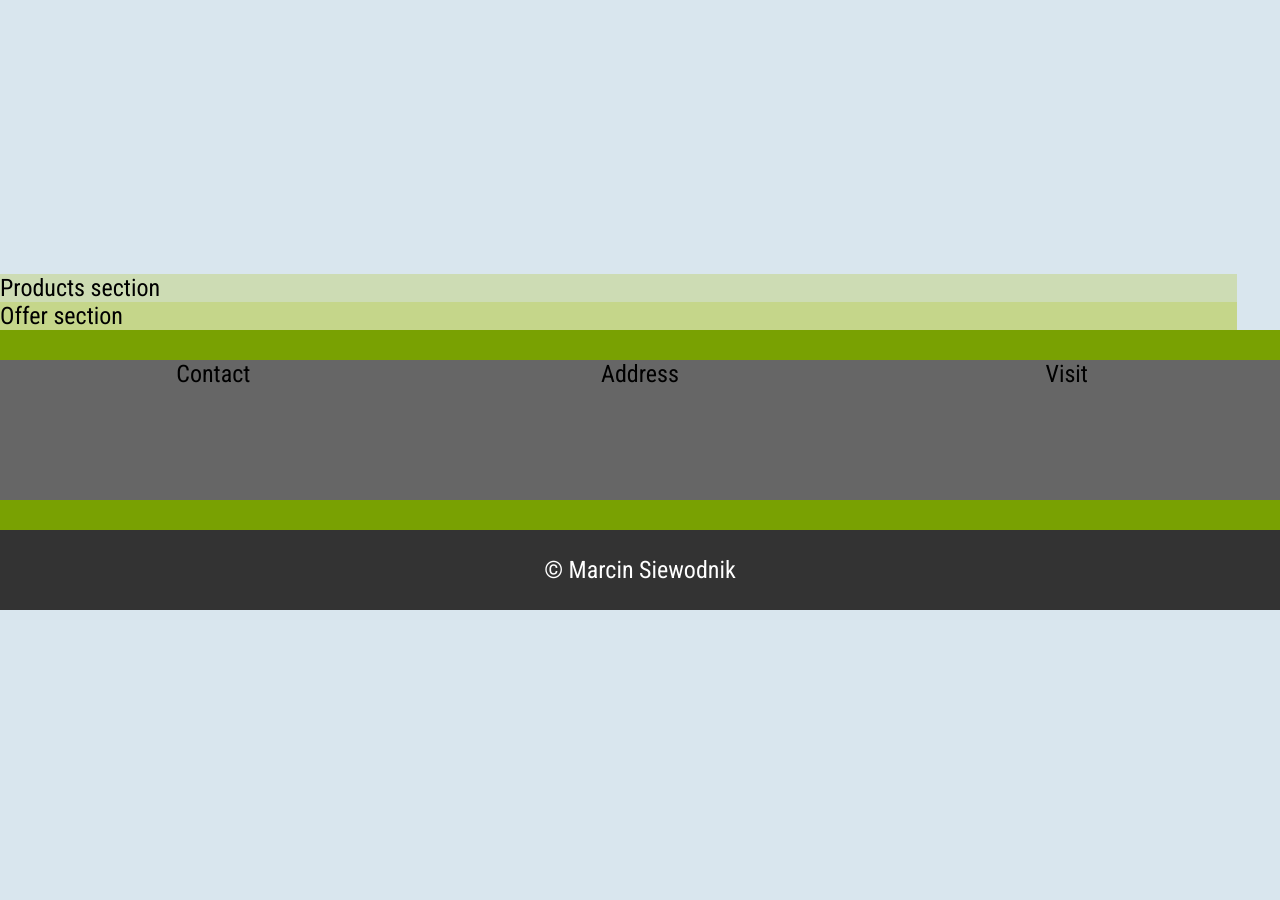
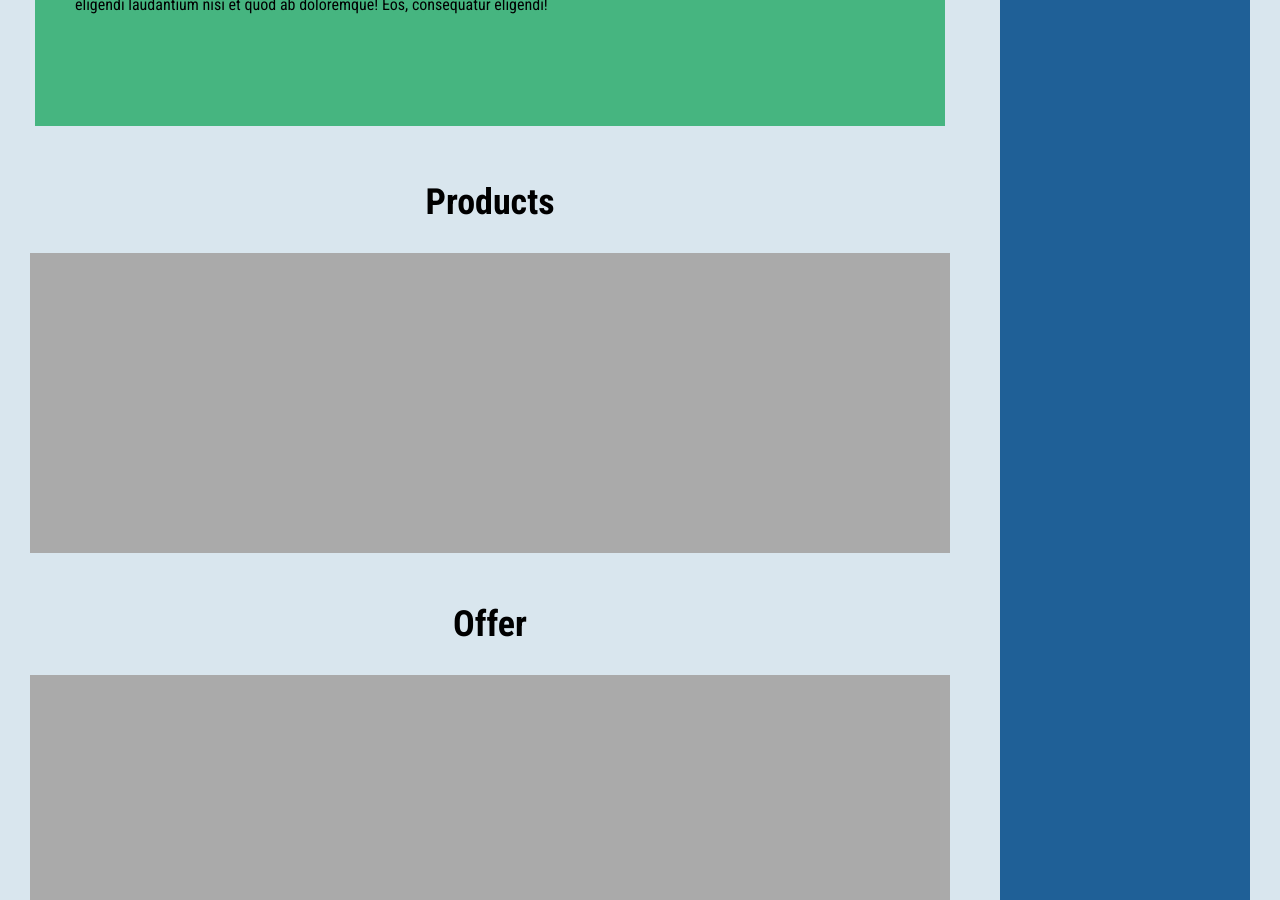
Before and after one commit to marcinsiewodnik/grocery-store-page, a plain HTML site: page index.html in a window 1280 px wide. Shown: the part 1900-2800 px from the top of the page. Before the commit the page ends 2510 px from the top, so only its background shows below. Drawn offline with Linux system fonts and the light colour scheme.

Commit message:
Aside section
Refactore code
Aside section design

```diff
--- a/css/about-section-grid.css
+++ b/css/about-section-grid.css
@@ -6,7 +6,7 @@ main .grid {
 
     display: grid;
     grid-template-columns: 1fr;
-    grid-template-rows: 2fr 2fr 40vh 40vh 2fr 40vh;
+    grid-template-rows: 2fr 2fr 40vh 40vh 2fr;
     grid-template-areas:
         "first"
         "second"
@@ -145,7 +145,7 @@ main .grid div.fifth {
 
         display: grid;
 
-        grid-template-columns: 1fr 1fr 1fr;
+        grid-template-columns: 1fr 1fr 350px;
         grid-template-rows: 1fr 1fr 1fr;
 
         grid-template-areas:
@@ -154,7 +154,9 @@ main .grid div.fifth {
             "fifth fifth fifth"
         ;
 
-        padding: 50px;
+        /* padding: 50px; */
+
+        padding-right: 0;
     }
 
     /* Nice spaces between elements */
--- /dev/null
+++ b/css/aside.css
@@ -0,0 +1,63 @@
+main aside {
+
+    /* On mobile devices we don't have the aside section */
+
+    display: none;
+}
+
+@media(min-width: 1025px) {
+
+    main {
+
+        display: flex;
+        flex-direction: row;
+    }
+
+    main .wrapper {
+
+        flex-basis: calc(100% - 350px);
+    }
+
+    main aside {
+
+        /* Now aside section will be visible */
+
+        display: block;
+
+        flex-basis: 300px;
+
+        /* padding: 20px; */
+
+        display: flex;
+
+        flex-direction: column;
+    }
+
+    main aside .news {
+
+        flex-grow: 1;
+
+        display: flex;
+
+        flex-direction: column;
+    }
+
+    main aside .news .newsItem {
+
+        flex-basis: 250px;
+
+        margin: 0 0 20px 50px;
+
+        background-color: #1F6097;
+    }
+
+    main aside .news .newsItem:last-child {
+
+        flex-grow: 1;
+
+        flex-basis: 300px;
+
+        margin-bottom: 0;
+    }
+
+}
--- a/css/footer.css
+++ b/css/footer.css
@@ -1,77 +1,67 @@
 footer {
 
-    /* Child */
+    background-color: #46B580;
+}
 
-    flex-grow: 1;
+footer .wrapper {
+
+    max-width: var(--maxWidth);
+
+    margin: 0 auto;
 
     /* Parent */
 
     display: flex;
     flex-direction: column;
-    align-items: center;
 
-    background-color: #79A102;
-}
-
-footer .wrapper {
-
-    /* Child */
-
-    flex-grow: 1;
-    max-width: var(--maxWidth);
-    width: 100%;
-
-    /* Parent */
-
-    display: flex;
-    flex-direction: column;
+    padding: 20px 0;
 }
 
 footer .wrapper div {
 
-    flex-basis: 20vh;
-    flex-grow: 1;
+    /* flex used to position dives */
+
+    flex-basis: 30vh;
 
     text-align: center;
+}
 
-    background-color: #666;
+footer .wrapper div:nth-child(1) {
+
+    background-color: cadetblue;
+
+}
+
+footer .wrapper div:nth-child(2) {
+
+    background-color: royalblue;
+
+}
+
+footer .wrapper div:nth-child(3) {
+
+    background-color: orange;
+
 }
 
 footer p {
 
-    /* Child */
-
-    flex-basis: 10vh;
-    width: 100%;
-
-    /* Parent */
-
-    display: flex;
-    justify-content: center;
-    align-items: center;
-
-    background-color: #333;
-    color: white;
+    line-height: 75px;
+    text-align: center;
 }
 
 @media(min-width: 1025px) {
 
     footer .wrapper {
 
-        /* Child */
+        flex-direction: row;
+        justify-content: center;
 
-        flex-basis: 25vh;
-
-        /* Parent */
-
-        flex-direction: row;
-
-
-        padding: 30px 0;
+        height: 200px;
     }
 
     footer .wrapper div {
 
-        flex-basis: 30%;
+        flex-basis: 20%;
     }
 }
--- a/css/main.css
+++ b/css/main.css
@@ -1,27 +1,12 @@
 main {
 
     /* Child */
-
-    flex-grow: 1;
 
     align-self: center;
     width: 100%;
     max-width: var(--maxWidth);
 
-    /* Parent */
-
-    /* Child */
-
-    flex-grow: 1;
-
-    /* Parent */
-
-    display: flex;
-    flex-direction: column;
-
     min-height: 100vh;
-
-
 }
 
 main .wrapper {
@@ -29,59 +14,30 @@ main .wrapper {
     /* Child */
 
     flex-grow: 1;
-
-    /* Parent */
-
-    display: flex;
-    flex-direction: column;
-
 }
 
-main .wrapper section.about {
+main h2 {
 
-    flex-grow: 1;
+    /* This selector is for every h2  */
+    /* Here I'm trying to reduce code duplication */
 
-    background-color: #D9E6EE;
+    text-align: center;
 
+    padding-top: 50px;
+    padding-bottom: 30px;
 }
 
-main .wrapper section.about h2 {
+main .wrapper section div.container {
 
-    text-align: center;
-}
+    height: 300px;
 
-main .wrapper section.products {
-
-    margin-top: 500px;
-
-    flex-grow: 1;
-
-    background-color: #c5d68a93;
-}
-
-main .wrapper section.offer {
-
-    flex-grow: 1;
-
-    background-color: #C5D68A;
-}
-
-main aside {
-
-    flex-basis: 20vh;
-
-    /* background-color: #BCD641; */
+    background-color: #aaa;
 }
 
 @media(min-width: 1025px) {
 
     main {
 
-        flex-direction: row;
-    }
-
-    main aside {
-
-        flex-basis: 300px;
+        padding: 30px;
     }
 }
--- a/index.html
+++ b/index.html
@@ -17,6 +17,7 @@
     <link rel="stylesheet" href="css/main.css">
     <link rel="stylesheet" href="css/footer.css">
     <link rel="stylesheet" href="css/about-section-grid.css">
+    <link rel="stylesheet" href="css/aside.css">
 
 </head>
 
@@ -107,12 +108,42 @@
                     </div>
 
                 </section>
-                <section class="products">Products section</section>
-                <section class="offer">Offer section</section>
+                <section class="products">
+
+                    <h2>Products</h2>
+
+                    <div class="container"></div>
+
+                </section>
+                <section class="offer">
+
+                    <h2>Offer</h2>
+
+                    <div class="container"></div>
+
+                </section>
 
             </div>
 
-            <aside></aside>
+            <aside>
+
+                <h2>Aside</h2>
+
+                <section class="news">
+
+                    <div class="newsItem"></div>
+
+                    <div class="newsItem"></div>
+
+                    <div class="newsItem"></div>
+
+                    <div class="newsItem"></div>
+
+
+
+                </section>
+
+            </aside>
 
         </main>
 
```
